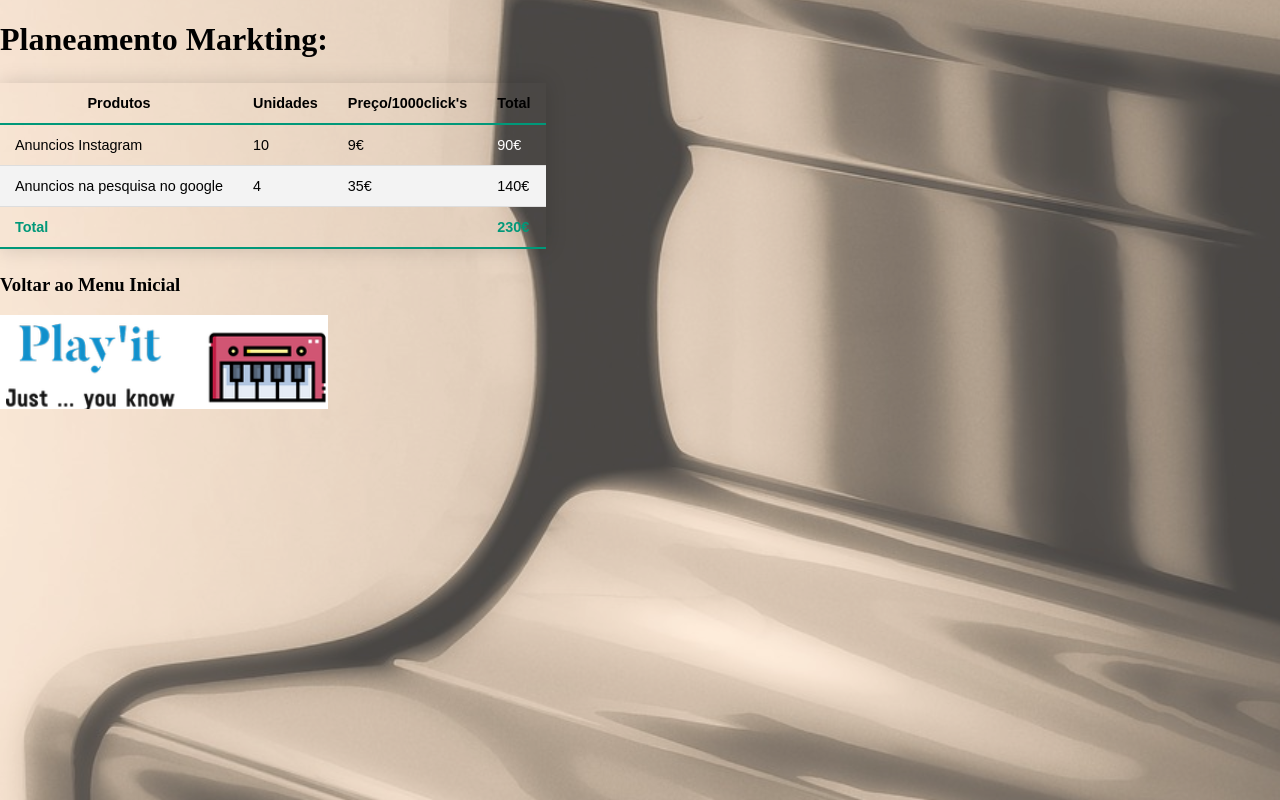
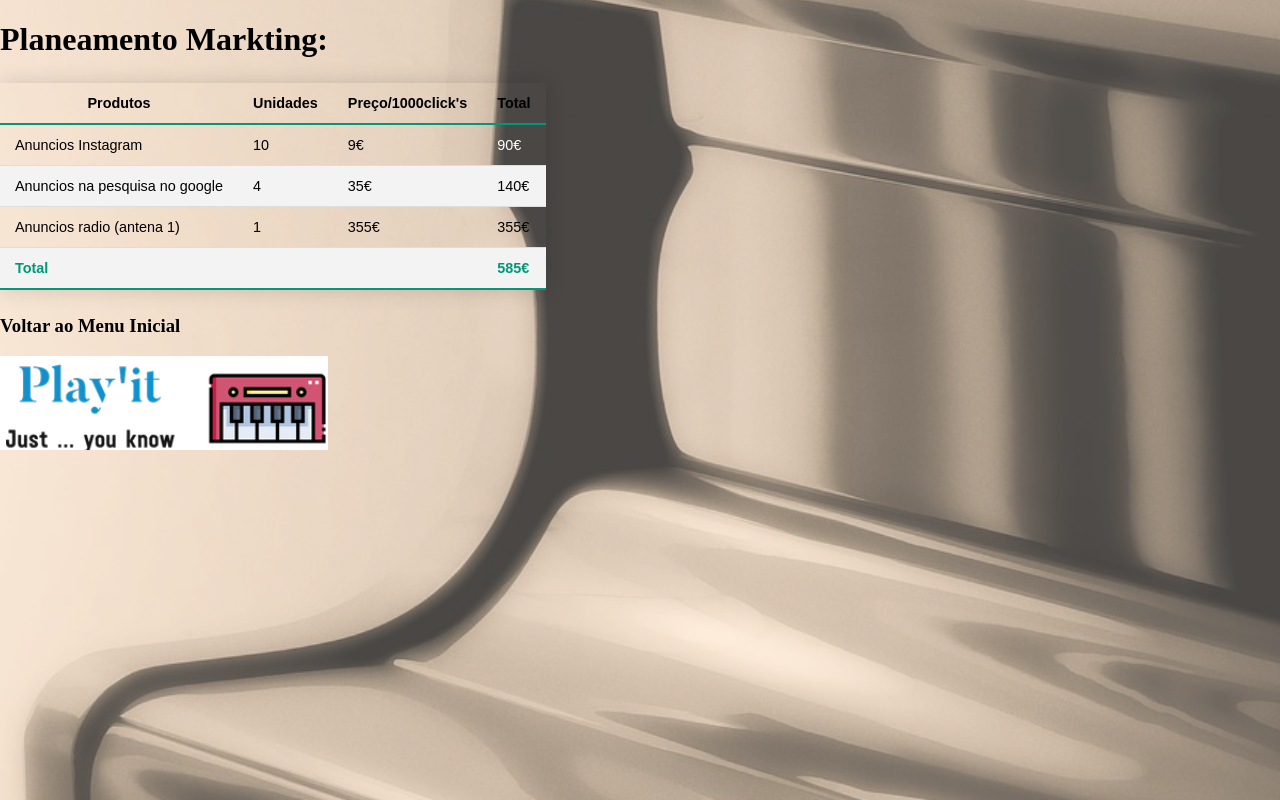
Before and after one commit to Meinedo/Legislacao, a plain HTML site: page markting.html in a window 1280 px wide. Drawn offline with Linux system fonts and the light colour scheme.

Commit message:
Update markting.html

```diff
--- a/markting.html
+++ b/markting.html
@@ -26,11 +26,17 @@
           <td>35€</td>
           <td>140€</td>
         </tr>
+        <tr>
+          <td>Anuncios radio (antena 1)</td>
+          <td>1</td>
+          <td>355€</td>
+          <td>355€</td>
+        </tr>
         <tr class="active-row">
           <td>Total</td>
           <td></td>
           <td></td>
-          <td>230€</td>
+          <td>585€</td>
         </tr>
       </tbody>
     </table>
```
